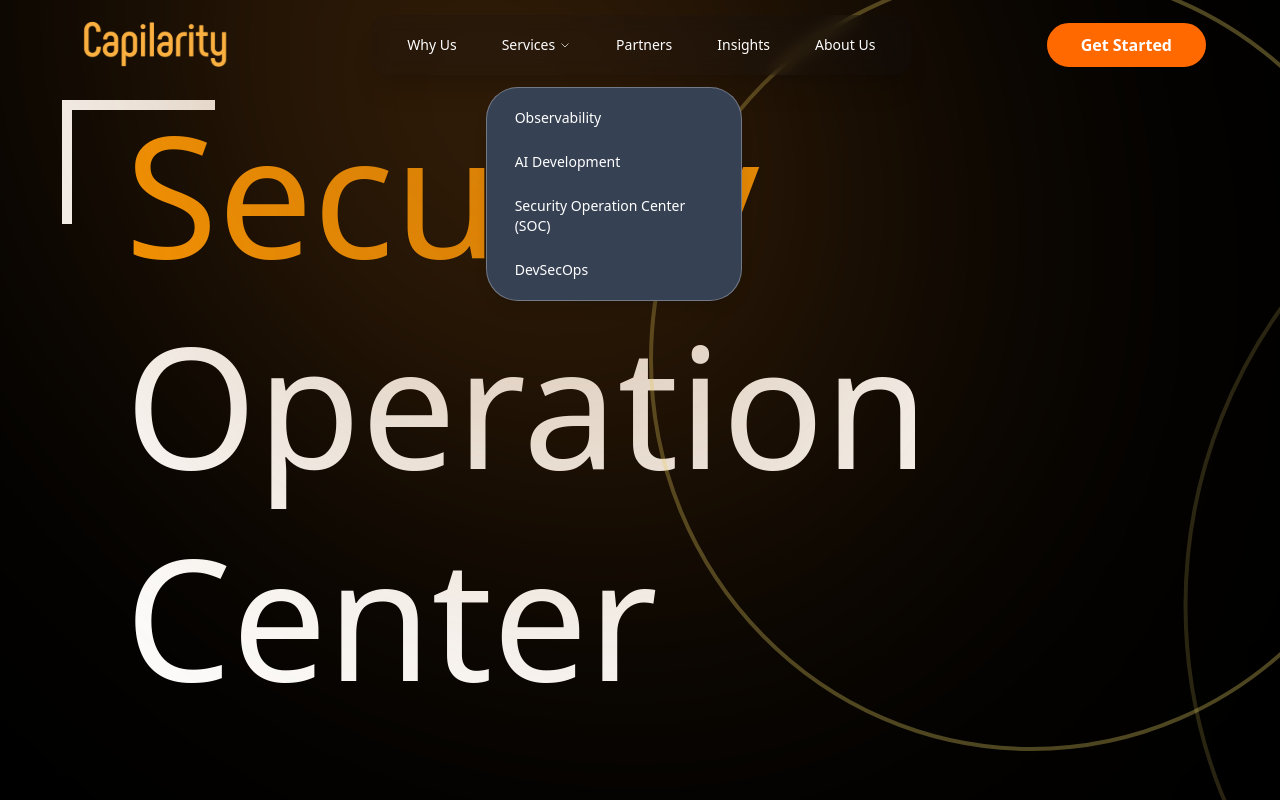
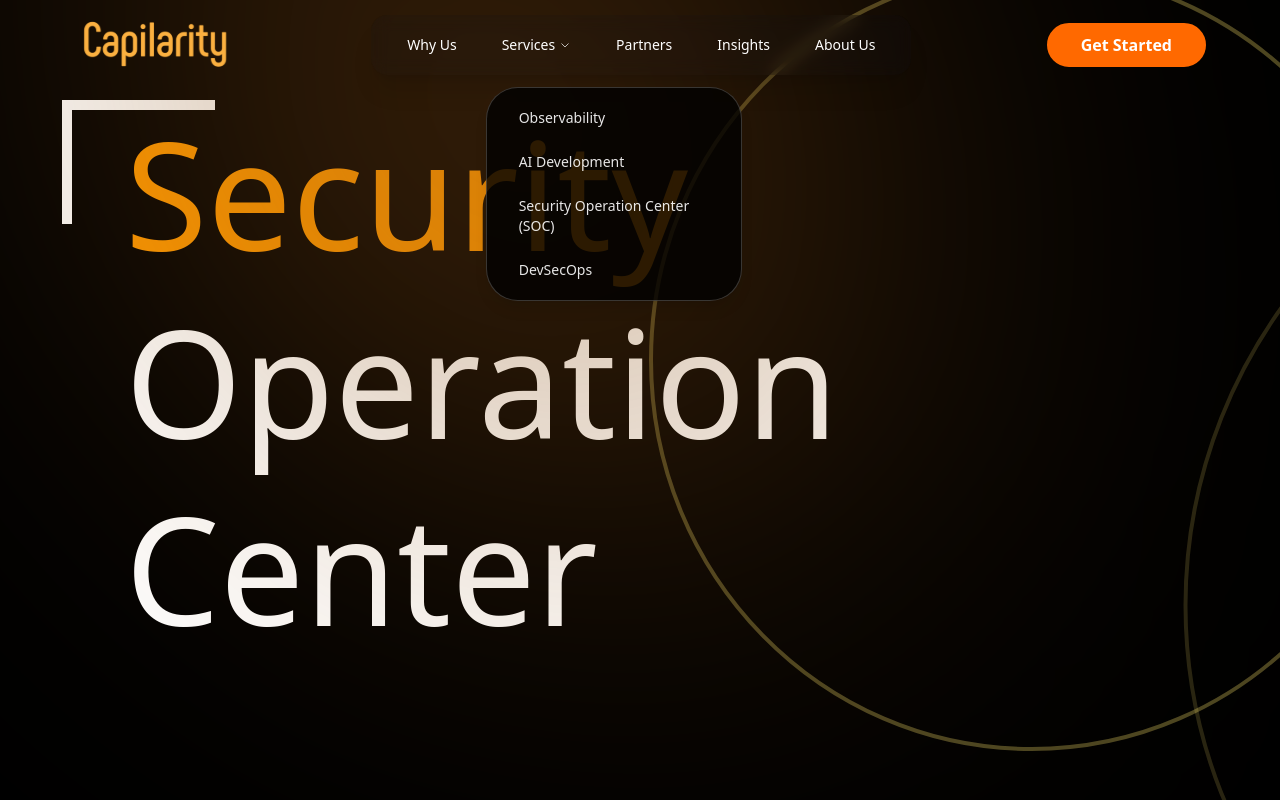
Before and after one commit to cywarden-hq/capilarity-wb, a React (Vite) app: page /services/security-operation-center in a window 1280 px wide. Both pictures are taken after a click on the button "Services". Shown: the top 800 px of the page. Built offline with nearby package versions, Linux system fonts and the light colour scheme; the HTML template or start-up script is replaced by a standard one.

Commit message:
1) dropdown menu color change

```diff
--- a/src/components/navbar/Navbar.jsx
+++ b/src/components/navbar/Navbar.jsx
@@ -85,12 +85,12 @@ export default function Navbar() {
 
                                         {/* Dropdown Menu */}
                                         {openDropdown === item.label && (
-                                            <div className="absolute top-13 left-0 mt-2 w-56 md:w-64 pl-3 bg-gray-700 backdrop-blur-md rounded-4xl shadow-lg border border-white/30 py-2 z-50">
+                                            <div className="absolute top-13 left-0 mt-2 w-56 md:w-64 px-3 bg-black/80 backdrop-blur-xl shadow-lg rounded-4xl border border-white/20 py-2 z-50">
                                                 {item.dropdownItems?.map((dropdownItem, dropdownIndex) => (
                                                     <Link
                                                         key={dropdownIndex}
                                                         to={dropdownItem.link}
-                                                        className="block px-4 py-3 text-sm text-white hover:text-orange-500 transition-colors duration-200"
+                                                        className="block px-4 py-3 text-sm font-medium text-white/90 hover:text-orange-400 hover:bg-white/5 transition-all duration-300 rounded-2xl mx-1"
                                                         onClick={() => setOpenDropdown(null)}
                                                     >
                                                         {dropdownItem.label}
--- a/src/pages/services/soc/feature/Hero.jsx
+++ b/src/pages/services/soc/feature/Hero.jsx
@@ -27,7 +27,7 @@ export default function Hero() {
 
         <header className="absolute w-full h-[500px] sm:h-[600px] md:h-[700px] lg:h-[790px] top-0 left-0 bg-black">
           <h1
-            className="absolute w-full top-[150px] lg:top-[40px] left-[20px] sm:top-[50px] sm:left-[30px] md:top-[60px] md:left-[50px] lg:top-[87px] lg:left-[125px] text-transparent text-[40px] sm:text-[60px] md:text-[80px] lg:text-[120px] xl:text-[169px] leading-tight px-4 sm:px-6 md:px-8 lg:px-0"
+            className="absolute w-full top-[150px] lg:top-[100px] left-[20px] sm:top-[50px] sm:left-[30px] md:top-[60px] md:left-[50px] lg:top-[87px] lg:left-[125px] text-transparent text-[40px] sm:text-[60px] md:text-[80px] lg:text-[120px] xl:text-[150px] leading-tight px-4 sm:px-6 md:px-8 lg:px-0"
           >
             <span className="text-[#ff9900]">Security <br /> </span>
             <span className="text-white">Operation <br /> Center</span>
```
